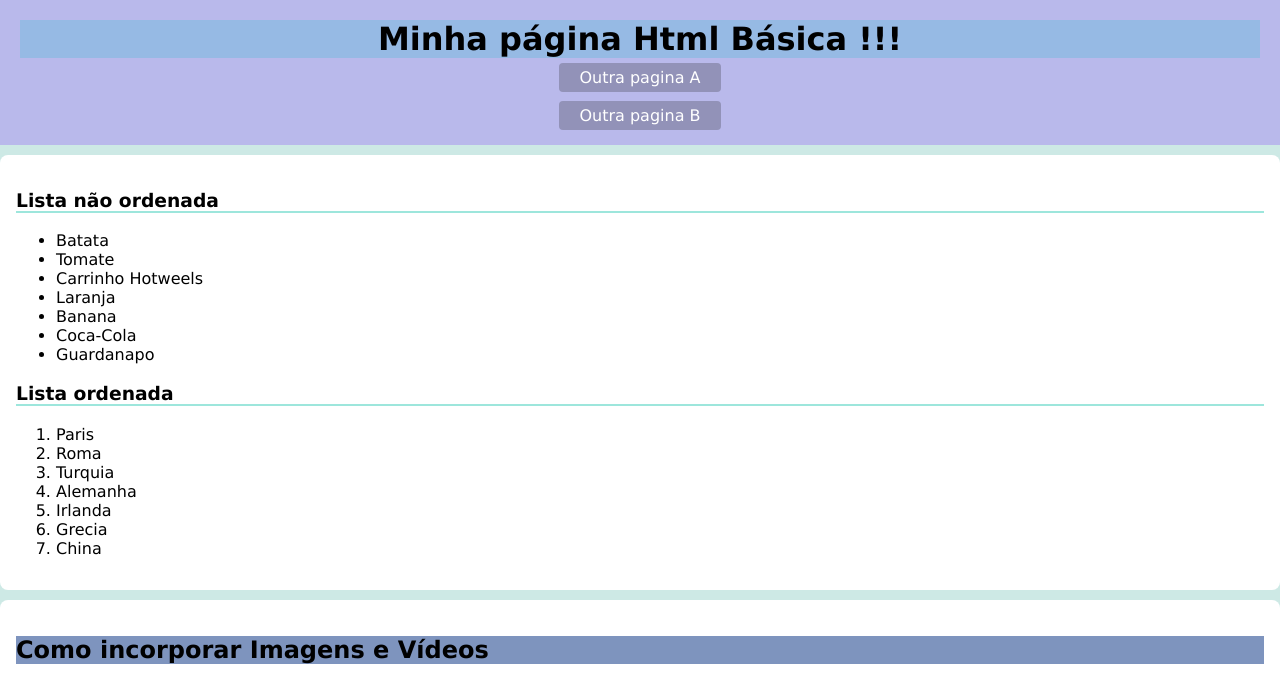
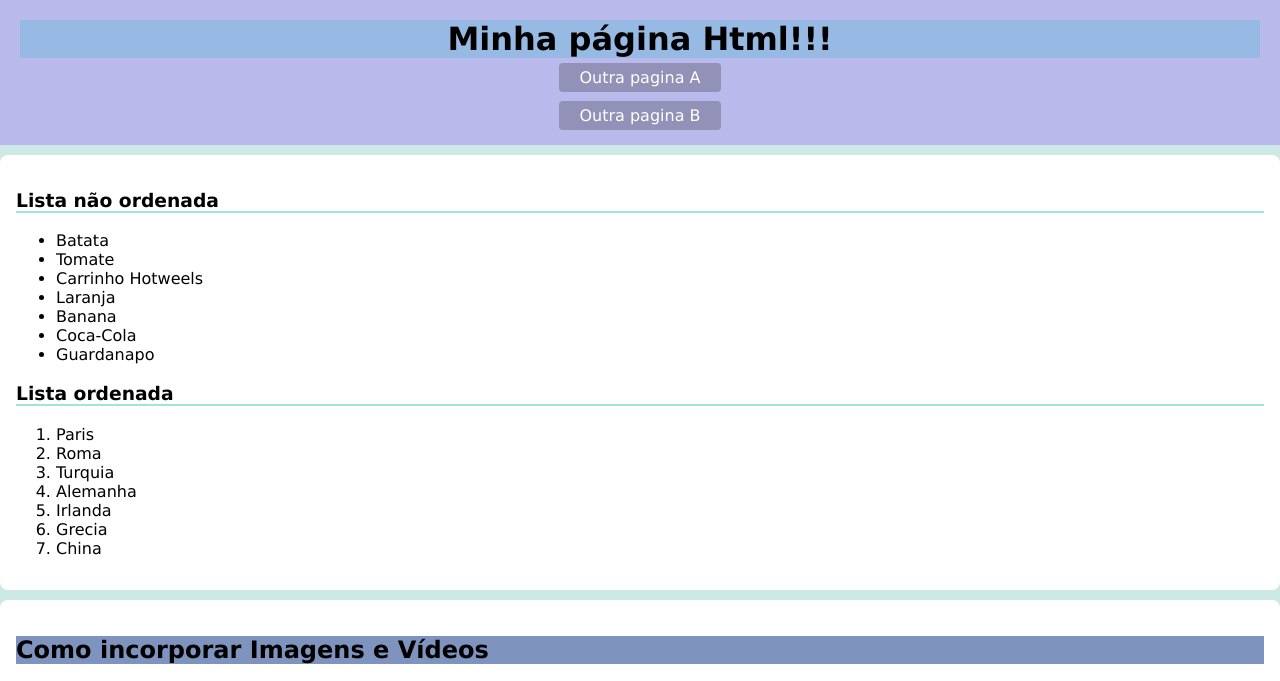
Before and after one commit to dantasotacilio/notas-estudo-exemplo, a plain HTML site: page index.html in a window 1280 px wide. Shown: the top 681 px of the page. Drawn offline with Linux system fonts and the light colour scheme.

Commit message:
Alterado

```diff
--- a/index.html
+++ b/index.html
@@ -10,7 +10,7 @@
     <!--A tag header serve para estruturar o cabeçalho da página-->
     <header>
         <!--h1 serve para um titulo-->
-        <h1 id="exemploid">Minha página Html Básica !!!</h1>
+        <h1 id="exemploid">Minha página Html!!!</h1>
         <nav>
             <a href="./Exercicio02.html">Outra pagina A</a>
             <br>
```
